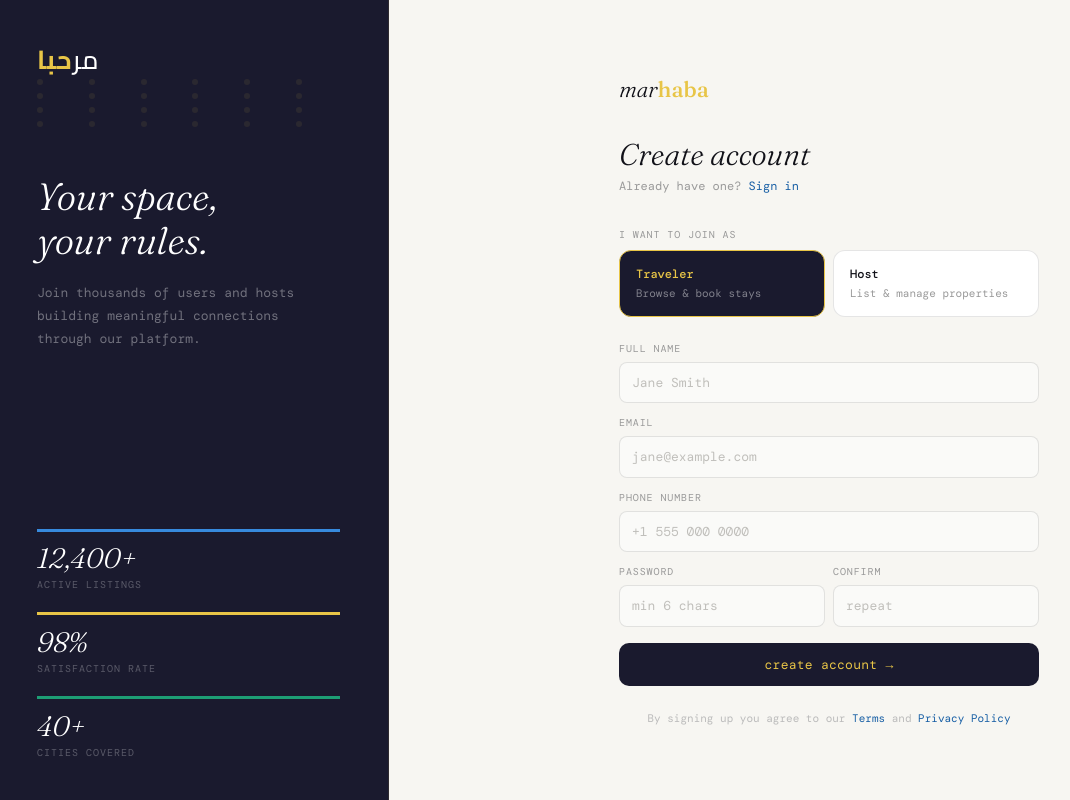
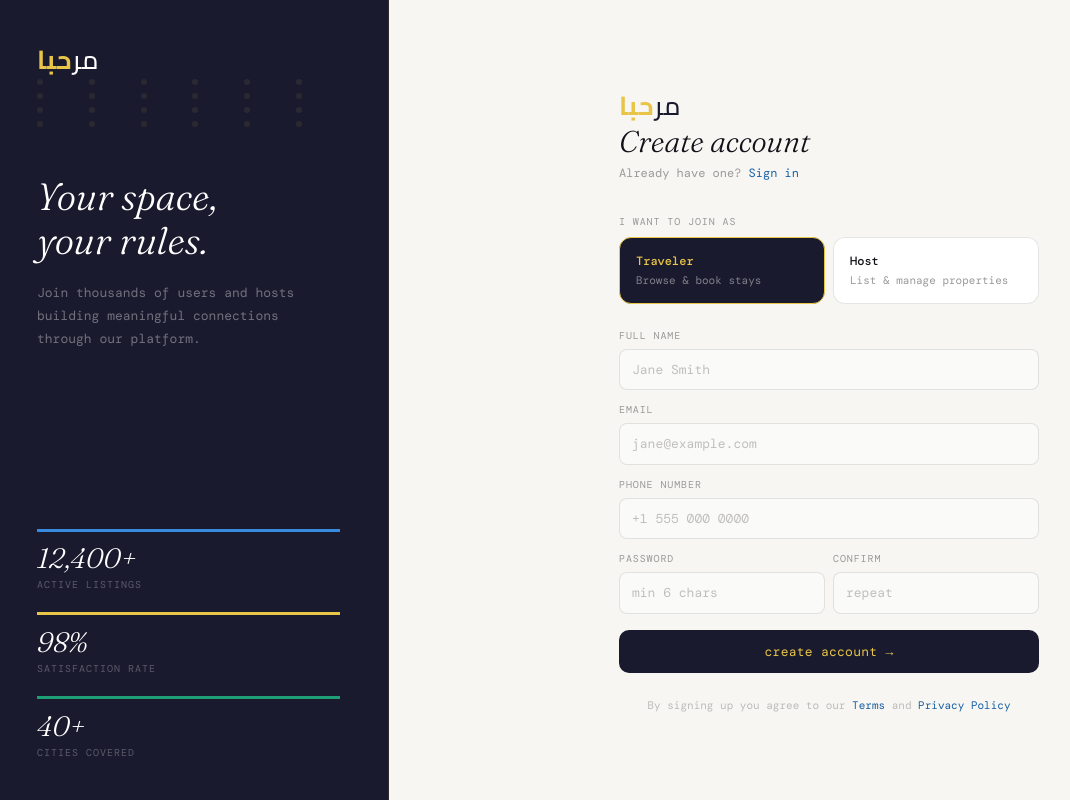
Before and after one commit to asadi80/marhaba, a Next.js app: page /signup in a window 1280 px wide. Shown: the whole page, without its empty margins (11-1081 px from the left). Built offline with nearby package versions, Linux system fonts and the light colour scheme.

Commit message:
updating marhaba

```diff
--- a/app/login/page.js
+++ b/app/login/page.js
@@ -170,29 +170,20 @@ export default function LoginPage() {
           <div className="form-wrap">
             {/* Mobile logo */}
             <div className="mobile-logo">
-              <Link href="/" style={{ textDecoration: "none" }}>
-                <div
-                  className="font-display fu"
-                  style={{
-                    fontStyle: "italic",
-                    fontWeight: 300,
-                    fontSize: 22,
-                    color: "#111118",
-                    marginBottom: "2.5rem",
-                  }}
-                >
-                  mar
-                  <span
-                    style={{
-                      fontStyle: "normal",
-                      fontWeight: 500,
-                      color: "#e8c547",
-                    }}
-                  >
-                    haba
-                  </span>
-                </div>
-              </Link>
+              <Link
+              href="/"
+              style={{
+                textDecoration: "none",
+                fontFamily: "'Cairo', 'Tajawal', sans-serif",
+                fontWeight: 500,
+                fontSize: "26px",
+                color: "#1a1a2e",
+                letterSpacing: "1px",
+              }}
+            >
+             مر<span style={{ fontWeight: 700, color: "#e8c547" }}>حبا</span>
+            </Link>
+
             </div>
 
             <div className="fu fu1">
--- a/app/signup/page.js
+++ b/app/signup/page.js
@@ -158,30 +158,20 @@ export default function Signup() {
         <div className="right-panel">
           <div className="form-wrap">
             {/* Mobile logo */}
-            <Link href="/" style={{ textDecoration: "none" }}>
-              <div
-                className="font-display fu"
-                style={{
-                  fontStyle: "italic",
-                  fontWeight: 300,
-                  fontSize: 22,
-                  color: "#111118",
-                  marginBottom: "2rem",
-                }}
-              >
-                mar
-                <span
-                  style={{
-                    fontStyle: "normal",
-                    fontWeight: 500,
-                    color: "#e8c547",
-                  }}
-                >
-                  haba
-                </span>
-                <style>{`@media (min-width: 900px) { .hide-on-desktop { display: none !important; } }`}</style>
-              </div>
+                <Link
+              href="/"
+              style={{
+                textDecoration: "none",
+                fontFamily: "'Cairo', 'Tajawal', sans-serif",
+                fontWeight: 500,
+                fontSize: "26px",
+                color: "#1a1a2e",
+                letterSpacing: "1px",
+              }}
+            >
+             مر<span style={{ fontWeight: 700, color: "#e8c547" }}>حبا</span>
             </Link>
+
 
             <div className="fu">
               <h1
```
